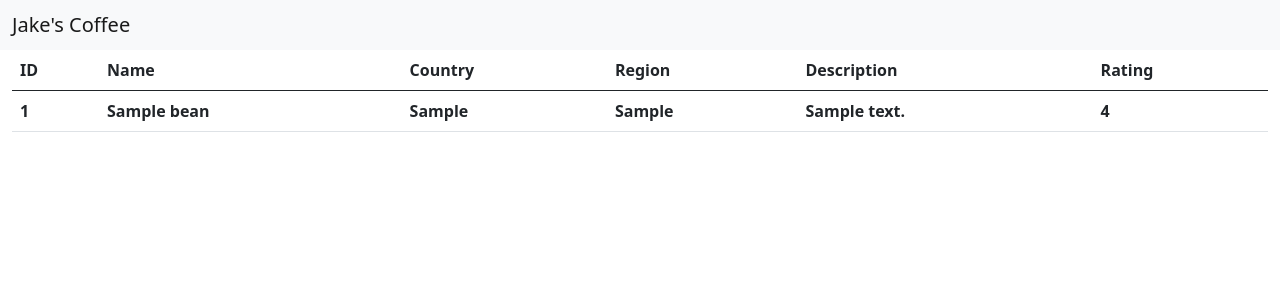
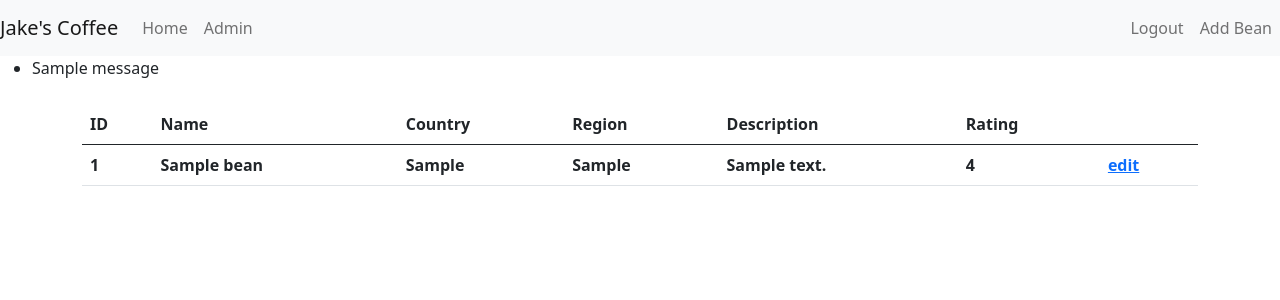
Before and after one commit to JakeJackson99/Coffee-Tracker, a Flask app: page /admin in a window 1280 px wide. Shown: the top 300 px of the page. Run offline with Flask 2, Linux system fonts and the light colour scheme; a user stored in the database is signed in; tables that the repository leaves empty hold one stand-in row (values such as "Sample post"); one stand-in notice (Sample message) is shown; lists and menus that the app fills with data are empty.

Commit message:
Add feature to add new beans

```diff
--- a/app/forms.py
+++ b/app/forms.py
@@ -16,3 +16,4 @@ class BeanForm(FlaskForm):
     description = StringField('Description', validators=[
                               Length(min=0, max=80)])
     rating = IntegerField('Rating', validators=[DataRequired()])
+    submit = SubmitField('Add')
--- a/app/routes.py
+++ b/app/routes.py
@@ -2,9 +2,9 @@ from flask import render_template, redirect, url_for, flash, request
 from flask_login import login_required, current_user, logout_user, login_user
 from werkzeug.urls import url_parse
 
-from app import app
+from app import app, db
 from app.models import Bean, AdminUser
-from app.forms import LoginForm
+from app.forms import LoginForm, BeanForm
 
 
 @app.route('/')
@@ -18,6 +18,27 @@ def index():
 def admin():
     beans = Bean.query.all()
     return render_template('admin.html', beans=beans)
+
+
+@app.route('/add_bean', methods=['POST', 'GET'])
+@login_required
+def add_bean():
+    form = BeanForm()
+    if form.validate_on_submit():
+        bean = Bean(name=form.name.data, country=form.country.data,
+                    region=form.country.data,
+                    description=form.description.data, rating=form.rating.data)
+        db.session.add(bean)
+        db.session.commit()
+        flash('Successfully added a new bean')
+        return redirect(url_for('admin'))
+    return render_template('add_bean.html', title='Add New Bean', form=form)
+
+
+@app.route('/edit')
+@login_required
+def editBean():
+    pass
 
 
 @app.route('/login', methods=['GET', 'POST'])
--- a/app/templates/_admin_beans.html
+++ b/app/templates/_admin_beans.html
@@ -17,20 +17,22 @@
     {% if bean.country %}
     <th scope="col">{{ bean.country }}</th>
     {% else %}
-    <th scope="col">N/A</th>
+    <th scope="col">-</th>
     {% endif %}
 
     {% if bean.region %}
     <th scope="col">{{ bean.region }}</th>
     {% else %}
-    <th scope="col">N/A</th>
+    <th scope="col">-</th>
     {% endif %}
 
     {% if bean.description %}
     <th scope="col">{{ bean.description }}</th>
     {% else %}
-    <th scope="col">N/A</th>
+    <th scope="col">-</th>
     {% endif %}
 
     <th scope="col">{{ bean.rating }}</th>
+
+    <th scope="col"><a href="{{ url_for('editBean') }}">edit</a></th>
 </tr>
--- a/app/templates/admin.html
+++ b/app/templates/admin.html
@@ -1,10 +1,26 @@
 {% extends 'base.html' %}
+
+{% block navbar %}
+<li class="nav-item">
+    <a class="nav-link" href="{{ url_for('logout') }}">Logout</a>
+</li>
+{% endblock %}
 
 {% block content %}
 
+{% with messages = get_flashed_messages() %}
+{% if messages %}
+<ul class=flashes>
+    {% for message in messages %}
+    <li>{{ message }}</li>
+    {% endfor %}
+</ul>
+{% endif %}
+{% endwith %}
+
 <!-- Coupling still exists with the table headings -->
 
-<div class="container-fluid">
+<div class="container mt-4">
     <table class="table">
         <thead>
             <tr>
@@ -14,6 +30,7 @@
                 <th scope="col">Region</th>
                 <th scope="col">Description</th>
                 <th scope="col">Rating</th>
+                <th scope="col"></th>
             </tr>
         </thead>
         <tbody>
@@ -23,4 +40,5 @@
         </tbody>
     </table>
 </div>
+
 {% endblock %}
--- a/app/templates/base.html
+++ b/app/templates/base.html
@@ -16,9 +16,32 @@
 
 <body>
 
-    <nav class="navbar navbar-light bg-light">
-        <div class="container-fluid">
-            <span class="navbar-brand mb-0 h1">Jake's Coffee</span>
+  <nav class="navbar navbar-expand-lg navbar-light bg-light">
+    <a class="navbar-brand" href="#">Jake's Coffee</a>
+    <button class="navbar-toggler" type="button" data-toggle="collapse" data-target="#navbarNav"
+      aria-controls="navbarNav" aria-expanded="false" aria-label="Toggle navigation">
+      <span class="navbar-toggler-icon"></span>
+    </button>
+    <div class="collapse navbar-collapse" id="navbarNav">
+      <ul class="navbar-nav">
+        <li class="nav-item active">
+          <a class="nav-link" href="{{ url_for('index') }}">Home</a>
+        </li>
+        <li class="nav-item">
+          <a class="nav-link" href="{{ url_for('admin') }}">Admin</a>
+        </li>
+      </ul>
+      <ul class="nav navbar-nav ms-auto mb-2 mb-lg-0">
+        {% if not current_user.is_anonymous %}
+        <li class="nav-item">
+          <a class="nav-link" href="{{ url_for('logout') }}">Logout</a>
+        </li>
+        <li class="nav-item">
+          <a class="nav-link" href="{{ url_for('add_bean') }}">Add Bean</a>
+        </li>
+        {% endif %}
+      </ul>
+
     </div>
   </nav>
 
```
Also changed, not shown: app/templates/add_bean.html (added, +48 -0 lines), data.db. Lines whose indentation alone changed are shown as unchanged.
